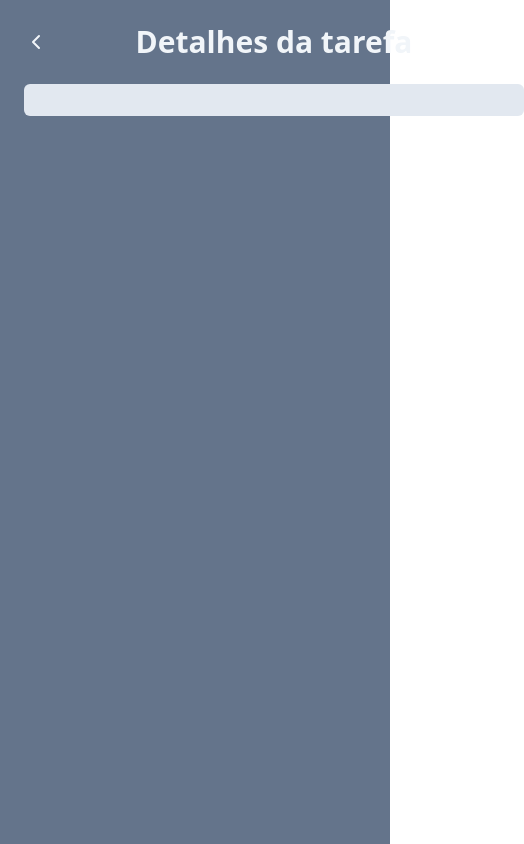
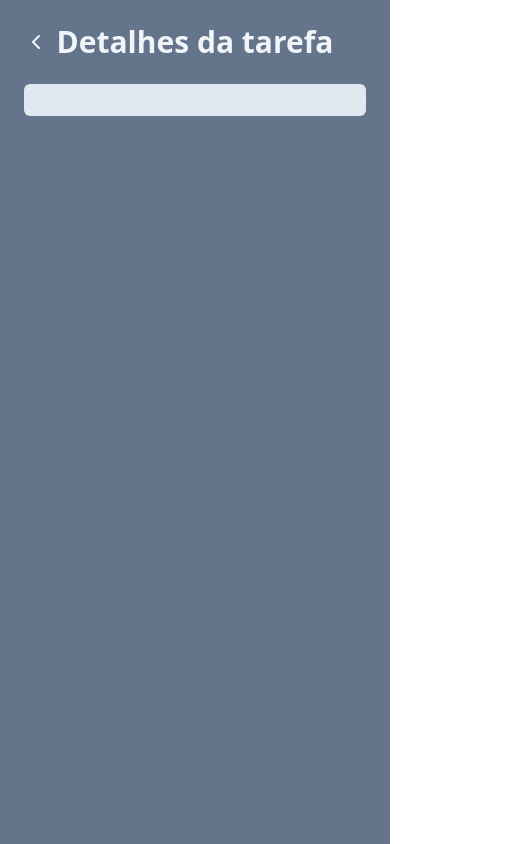
Before and after one commit to nath4nferreira/Gerenciador-de-tarefas, a React (Vite) app: page /task in a window 390 px wide. Shown: the whole page, 524 px wide, since content can reach past the window. Built offline with nearby package versions, Linux system fonts and the light colour scheme.

Commit message:
resolvendo problemas de responsividade

```diff
--- a/src/App.jsx
+++ b/src/App.jsx
@@ -2,7 +2,7 @@ import { useEffect, useState } from "react";
 import AddTask from "./components/AddTask";
 import Tasks from "./components/Tasks";
 import {v4} from 'uuid'
-import Title from "./components/Title";
+import Title from "./components/styles/Title";
 
 function App() {
   const [tasks, setTasks] = useState(
@@ -79,7 +79,7 @@ function onAddTaskSubmit (title, description) {
   }
 
   return (
-    <div className="w-screen h-screen bg-slate-500 flex justify-center p-6">
+    <div className="w-screen min-h-screen bg-slate-500 flex justify-center p-6">
       <div className="w-[500px] space-y-4">
         <Title>Gerenciador de tarefas</Title>
         <AddTask onAddTaskSubmit={onAddTaskSubmit}/>
--- a/src/components/AddTask.jsx
+++ b/src/components/AddTask.jsx
@@ -1,5 +1,5 @@
 import { useState } from "react"
-import Input from "./Input"
+import Input from "./styles/Input"
 
 function AddTask({onAddTaskSubmit}){
     const [title, setTitle] = useState("")
--- a/src/components/Tasks.jsx
+++ b/src/components/Tasks.jsx
@@ -1,6 +1,7 @@
 import { ChevronRightIcon, TrashIcon } from "lucide-react"
 import { useNavigate } from "react-router-dom"
-import Button from "./Button"
+import Button from "./styles/Button"
+//import Delete from "./styles/Delete"
 
 function Tasks({tasks, onTaskClick, onDeleteTaskClick}){
     const navigate = useNavigate()
@@ -25,14 +26,13 @@ function onSeeDetailsClick(task) {
                 </button>
 
                 <Button
-                onClick={() => onSeeDetailsClick(task)}
-                className="bg-slate-400 p-2 rounded-md text-white">
+                onClick={() => onSeeDetailsClick(task)}>
                     <ChevronRightIcon />
                 </Button>
 
                 <Button
                 onClick={() => onDeleteTaskClick(task.id)} >
-                    <TrashIcon />
+                    < TrashIcon />
                 </Button>
 
             </li>)}
--- /dev/null
+++ b/src/components/styles/Delete.jsx
@@ -0,0 +1,7 @@
+function Delete (props) {
+    return <button {...props}  className="bg-slate-400 p-2 rounded-md text-white">
+        {props.children}
+    </button>
+}
+
+export default Delete;
--- a/src/pages/TaskPage.jsx
+++ b/src/pages/TaskPage.jsx
@@ -1,6 +1,6 @@
 import { ChevronLeftIcon } from "lucide-react";
 import { useNavigate, useSearchParams } from "react-router-dom";
-import Title from "../components/Title";
+import Title from "../components/styles/Title";
 
 function TaskPage() {
     const navigate = useNavigate()
@@ -9,14 +9,14 @@ function TaskPage() {
     const description = SearchParams.get("description")
     return (
 
-    <div className="h-screen w-screen bg-slate-500 p-6">
-        <div className="w-[500px] mx-auto space-y-4">
+    <div className="w-screen min-h-screen bg-slate-500 flex justify-center p-6">
+        <div className="w-[500px] space-y-4">
             <div className="flex justify-center relative mb-6">
                 <button onClick={() => navigate(-1)}
                     className="absolute left-0 top-0 bottom-0 text-slate-100">
                     <ChevronLeftIcon />
                 </button>
-                <Title>Detalhes da tarefa</Title>
+                    <Title>Detalhes da tarefa</Title>
             </div>
 
             <div className="bg-slate-200 p-4 rounded-md">
```
Also changed, not shown: src/components/styles/Button.jsx (renamed from src/components/Button.jsx), src/components/styles/Input.jsx (renamed from src/components/Input.jsx), src/components/styles/Title.jsx (renamed from src/components/Title.jsx). Lines whose indentation alone changed are shown as unchanged.
